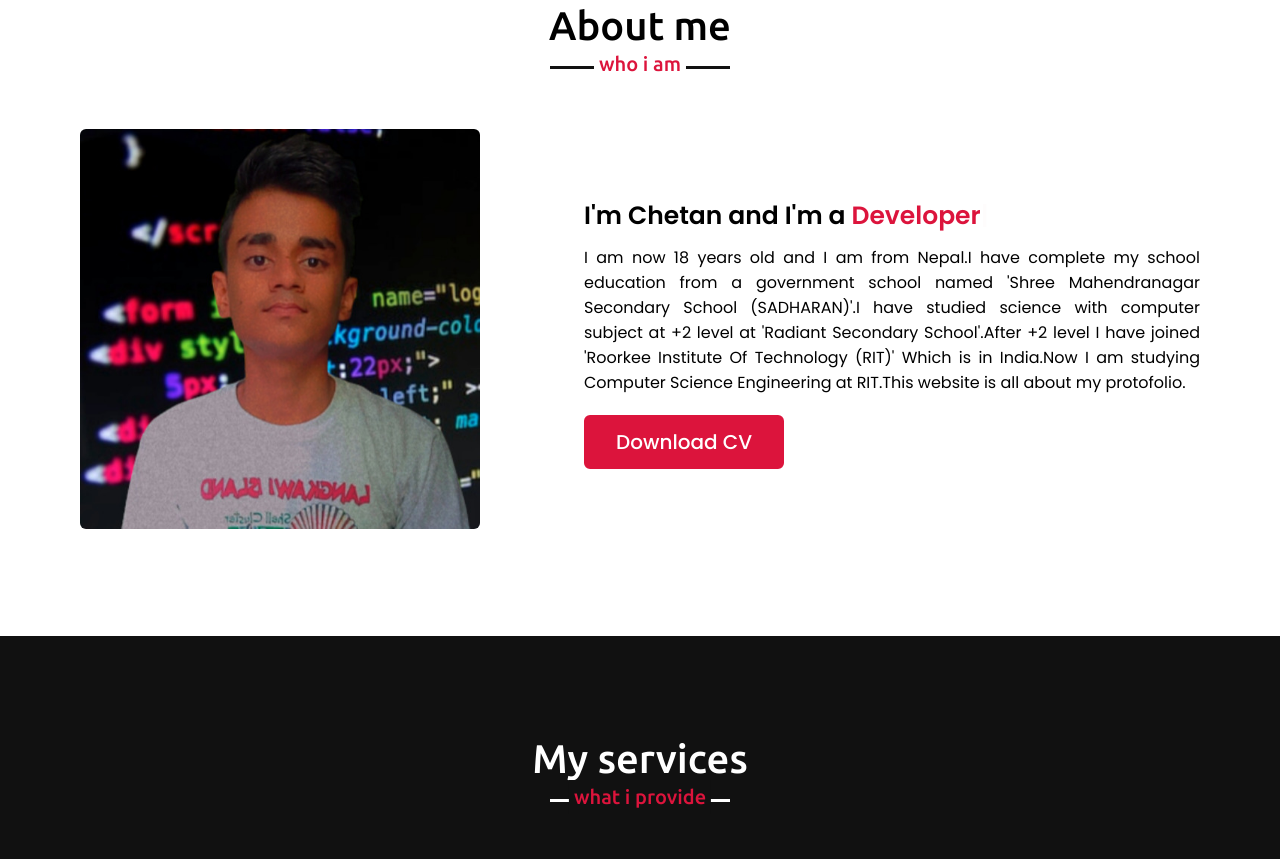
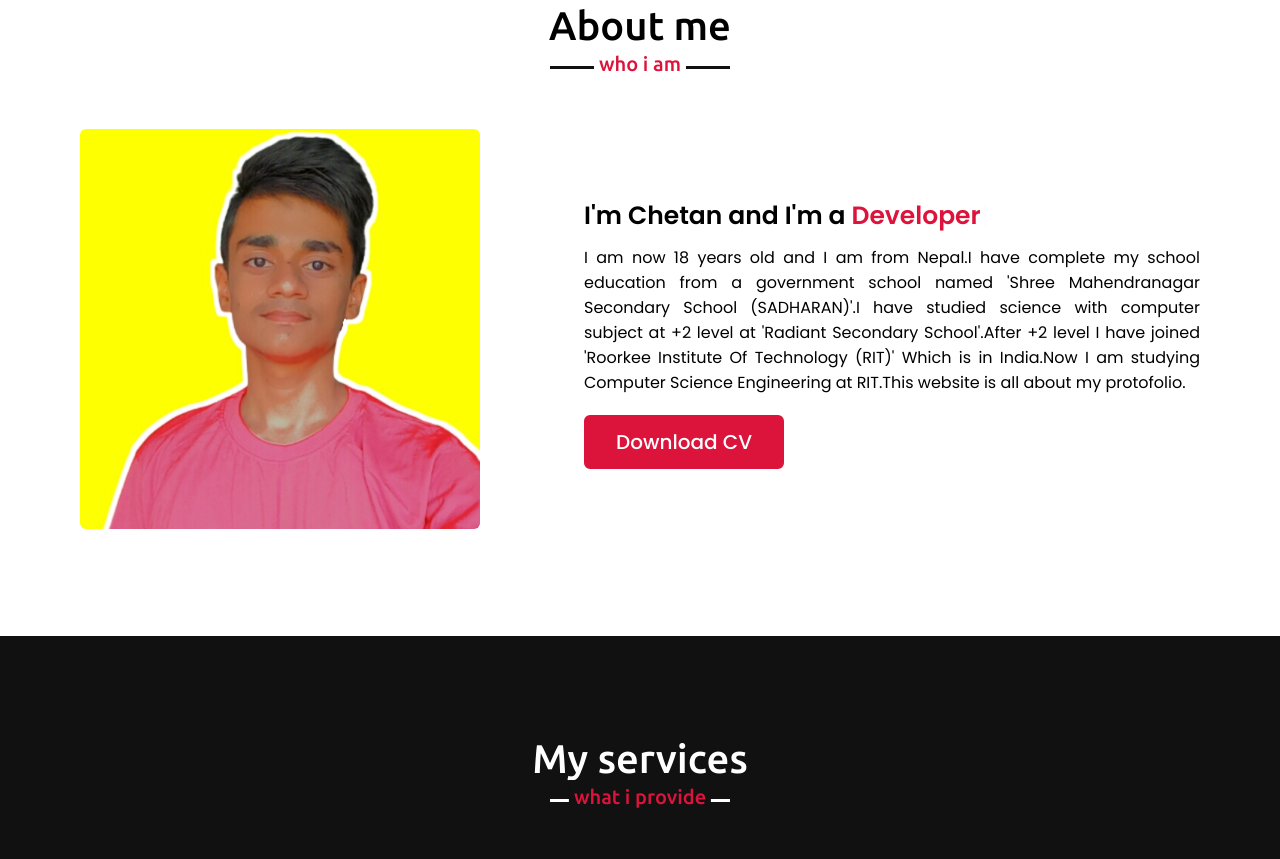
Before and after one commit to Chetan9848/portfolio-website, a plain HTML site: page index.html in a window 1280 px wide. Shown: the part 897-1756 px from the top of the page. Drawn offline with nearby package versions, Linux system fonts and the light colour scheme.

Commit message:
modified the profile

```diff
--- a/index.html
+++ b/index.html
@@ -52,7 +52,7 @@
             <h2 class="title">About me</h2>
             <div class="about-content">
                 <div class="column left">
-                    <img src="images/myprf.jpeg" alt="">
+                    <img src="images/Own.jpg" alt="">
                 </div>
                 <div class="column right">
                     <div class="text">
```
Also changed, not shown: images/Own.jpg (added), images/myprf.jpeg (deleted).
